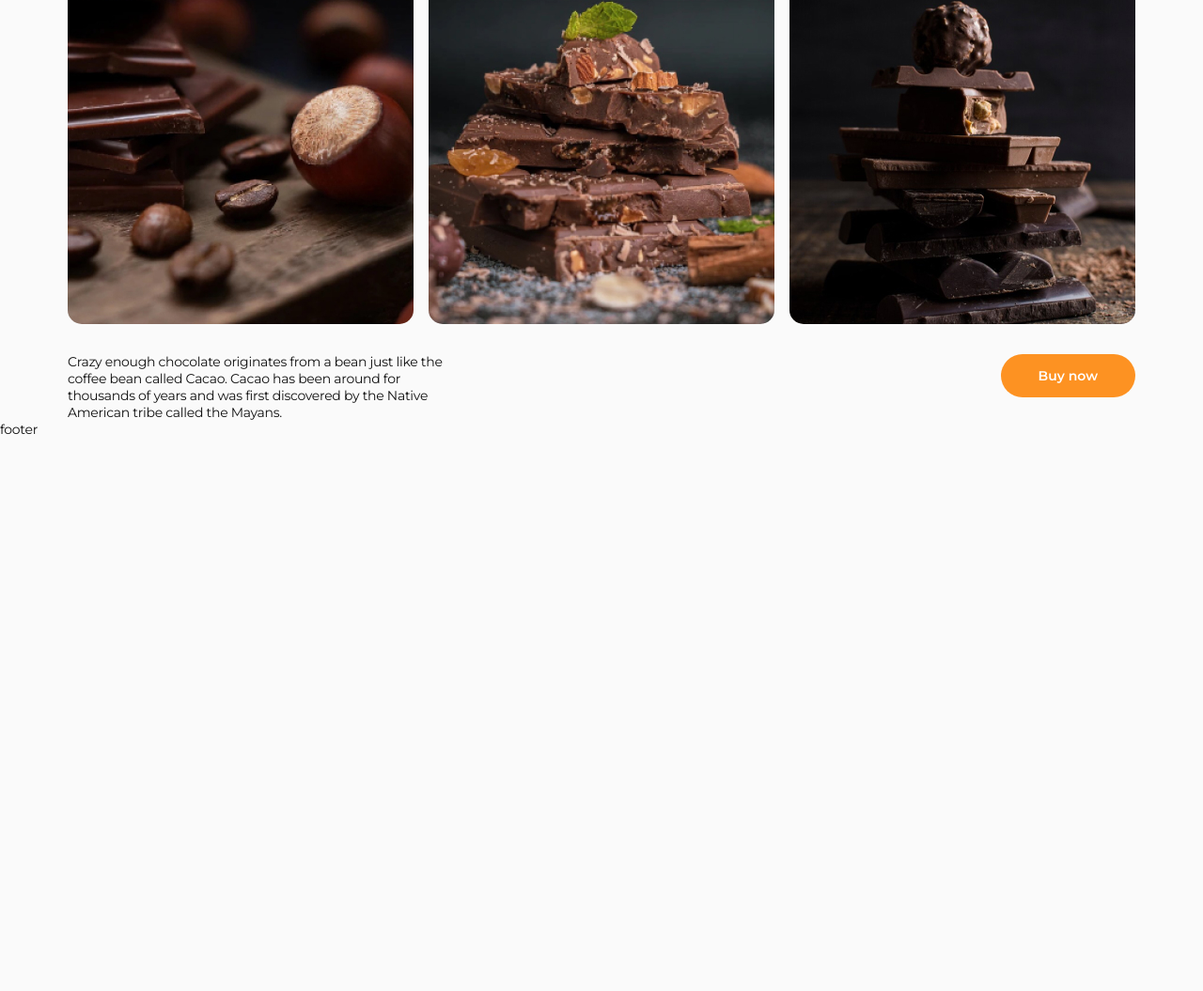
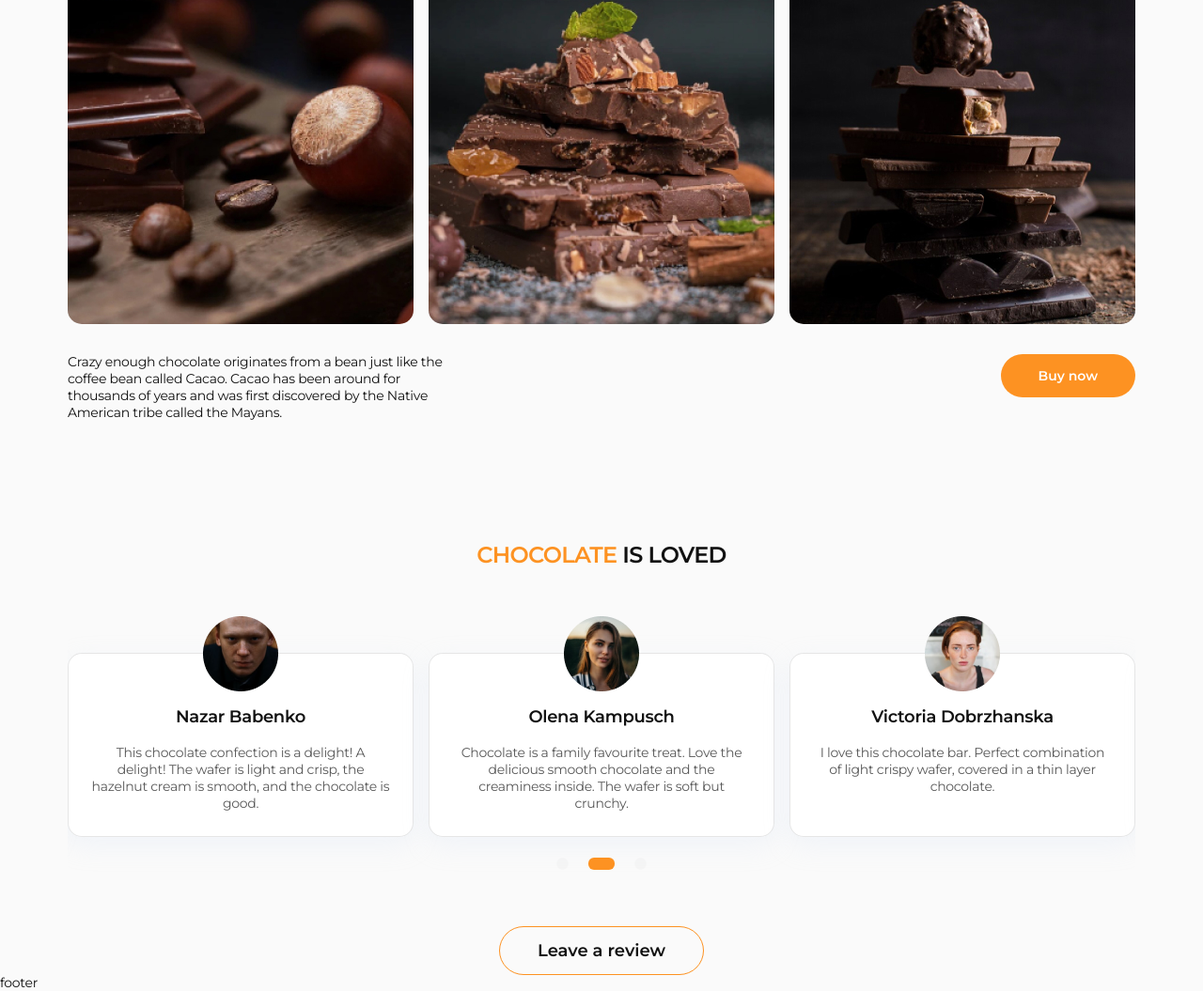
Before and after one commit to artemlira/Simply-chocolate_landing, a website built with Vite: page index.html in a window 1280 px wide. Shown: the part 3160-4215 px from the top of the page at 94% size. Before the commit the page ends 3627 px from the top, so only its background shows below. Built offline with nearby package versions, Linux system fonts and the light colour scheme.

Commit message:
add reviews section

```diff
--- a/css/style.scss
+++ b/css/style.scss
@@ -1050,6 +1050,89 @@ body {
 }
 
 /* ========================================= reviews ========================================== */
+.reviews {
+  // .reviews_section
+  &_section {
+    margin-top: 128px;
+
+    @media screen and (max-width: $tablet) {
+      margin-top: 100px;
+    }
+    @media screen and (max-width: $phone) {
+      margin-top: 72px;
+    }
+  }
+  // .reviews_slider
+  &_slider {
+    margin-block: 50px;
+    padding-block: 40px 45px;
+
+    @media screen and (max-width: $phone) {
+      margin-block: 32px;
+      padding-block: 40px 33px;
+    }
+  }
+  // .reviews_btn
+  &_btn {
+    button {
+      display: flex;
+      padding: 14px 40px;
+      justify-content: center;
+      align-items: center;
+      border-radius: 100px;
+      border: 1px solid $orange-color;
+      transition: all 0.3s ease;
+      font-size: 18px;
+      font-weight: 600;
+      line-height: normal;
+      margin-inline: auto;
+
+      &:hover {
+        color: $white-color;
+        background-color: $orange-color;
+      }
+    }
+  }
+}
+
+.review_slide {
+  border-radius: 15px;
+  border: 1px solid rgba(17, 17, 17, 0.1);
+  background: #fff;
+  box-shadow: 0px 9.049px 26.572px 0px rgba(215, 228, 249, 0.25);
+  display: flex;
+  flex-direction: column;
+  gap: 18px;
+  align-items: center;
+  padding: 56px 24px 24px 24px;
+  position: relative;
+  min-height: 100%;
+  // .review_slide__photo
+  &__photo {
+    width: 80px;
+    height: 80px;
+    position: absolute;
+    top: -40px;
+    img {
+      width: 100%;
+      height: 100%;
+      object-fit: cover;
+      object-position: center;
+    }
+  }
+  // .review_slide__title
+  &__title {
+    text-align: center;
+    font-size: 18px;
+    font-weight: 600;
+    line-height: 133.33%; /* 133.333% */
+  }
+  // .review_slide__text
+  &__text {
+    color: rgba(17, 17, 17, 0.7);
+    text-align: center;
+  }
+}
 
 /* ========================================= Subscribe ========================================== */
 
--- a/index.html
+++ b/index.html
@@ -399,7 +399,51 @@
         </div>
       </section>
       <section class="reviews_section" id="reviews">
-        <div class="reviews_container"></div>
+        <div class="reviews_container">
+          <h2 class="section_title"><span>chocolate</span> is loved</h2>
+          <!-- Slider main container -->
+          <div class="swiper reviews_slider">
+            <!-- Additional required wrapper -->
+            <div class="swiper-wrapper">
+              <!-- Slides -->
+              <div class="swiper-slide review_slide">
+                <div class="review_slide__photo">
+                  <img src="/img/Victoria.png" alt="Victoria" />
+                </div>
+                <h3 class="review_slide__title">Victoria Dobrzhanska</h3>
+                <p class="review_slide__text">
+                  I love this chocolate bar. Perfect combination of light crispy wafer, covered in a thin layer
+                  chocolate.
+                </p>
+              </div>
+              <div class="swiper-slide review_slide">
+                <div class="review_slide__photo">
+                  <img src="/img/Nazar.png" alt="Nazar" />
+                </div>
+                <h3 class="review_slide__title">Nazar Babenko</h3>
+                <p class="review_slide__text">
+                  This chocolate confection is a delight! A delight! The wafer is light and crisp, the hazelnut cream is
+                  smooth, and the chocolate is good.
+                </p>
+              </div>
+              <div class="swiper-slide review_slide">
+                <div class="review_slide__photo">
+                  <img src="/img/Olena.png" alt="Olena" />
+                </div>
+                <h3 class="review_slide__title">Olena Kampusch</h3>
+                <p class="review_slide__text">
+                  Chocolate is a family favourite treat. Love the delicious smooth chocolate and the creaminess inside.
+                  The wafer is soft but crunchy.
+                </p>
+              </div>
+            </div>
+            <!-- If we need pagination -->
+            <div class="swiper-pagination"></div>
+          </div>
+          <div class="reviews_btn">
+            <button>Leave a review</button>
+          </div>
+        </div>
       </section>
     </main>
     <footer class="footer">footer</footer>
--- a/js/main.js
+++ b/js/main.js
@@ -62,3 +62,32 @@ new Swiper('.products_slider', {
     delay: 1800,
   },
 });
+
+new Swiper('.reviews_slider', {
+  // Optional parameters
+  direction: 'horizontal', //ориентация прокрутки
+  loop: true, //бесконечность
+  spaceBetween: 16, //расстояние между слайдами
+  speed: 1000, //скорость прокрутки
+  slidesPerView: 1,
+  autoHeight: true,
+  breakpoints: {
+    768: {
+      slidesPerView: 2,
+      spaceBetween: 28,
+    },
+    1100: {
+      slidesPerView: 3,
+    },
+  },
+
+  // Если нужна пагинация
+  pagination: {
+    el: '.swiper-pagination',
+    clickable: true,
+  },
+  // Автозапуск
+  autoplay: {
+    delay: 1800,
+  },
+});
```
Also changed, not shown: img/Nazar.png (added), img/Olena.png (added), img/Victoria.png (added).
